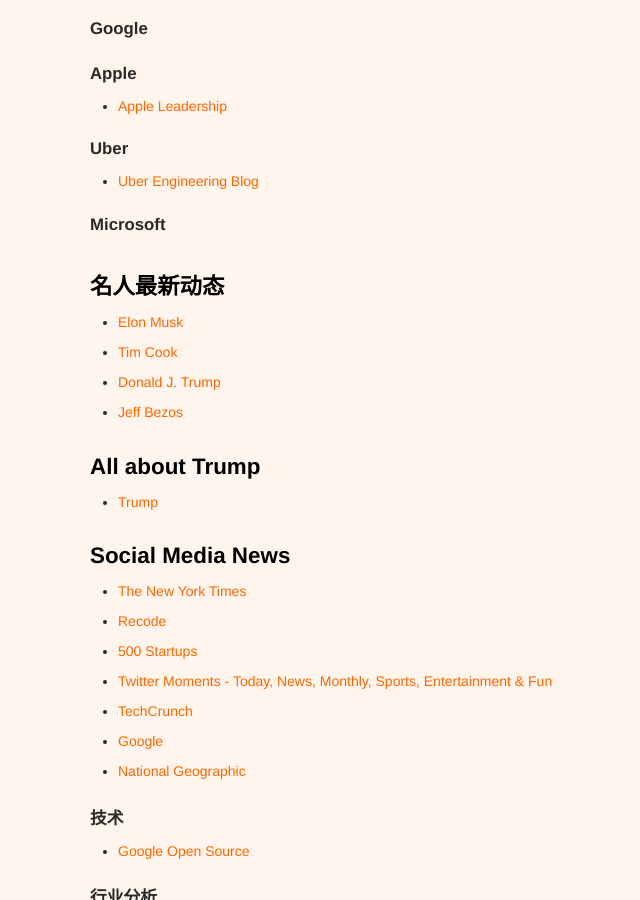
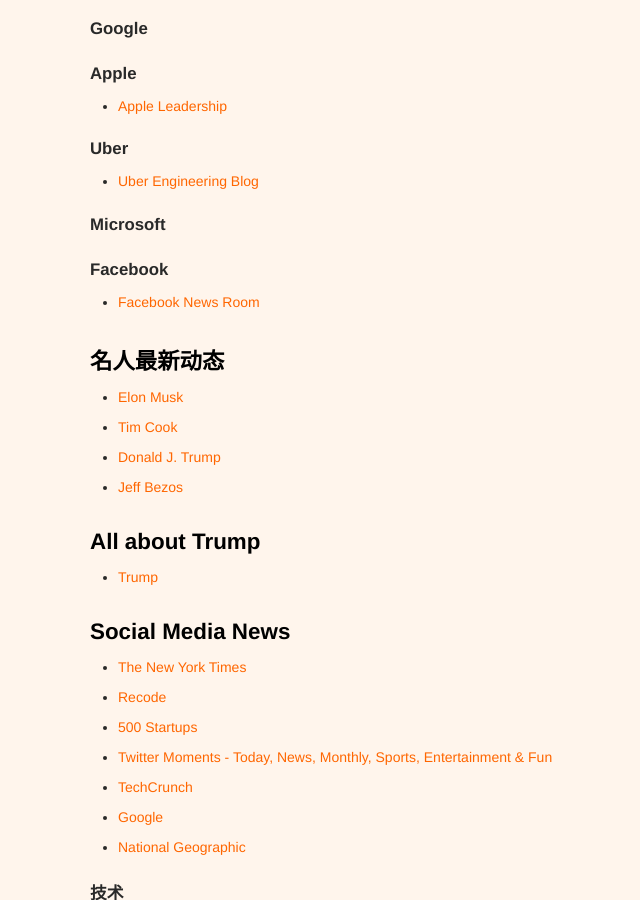
Before and after one commit to xianyuxmu/xianyuxmu.github.io, a Jekyll site: the page built from _posts/2017-03-24-my-infomation-management-system.md, in a window 1280 px wide and 900 px high, scrolled down 1685 px. Shown: the whole window, without its empty margins (256-896 px from the left). Built offline with Jekyll 4.4.1, drawn with Linux system fonts in a browser that asks for light colours; comment, search, counter and statistics services are not loaded.

Commit message:
add new content

```diff
--- a/_posts/2017-03-24-my-infomation-management-system.md
+++ b/_posts/2017-03-24-my-infomation-management-system.md
@@ -87,6 +87,10 @@
 
 ### Microsoft
 
+### Facebook
+
+- [Facebook News Room](https://newsroom.fb.com/)
+
 ## 名人最新动态
 
 - [Elon Musk](https://twitter.com/elonmusk)
```
